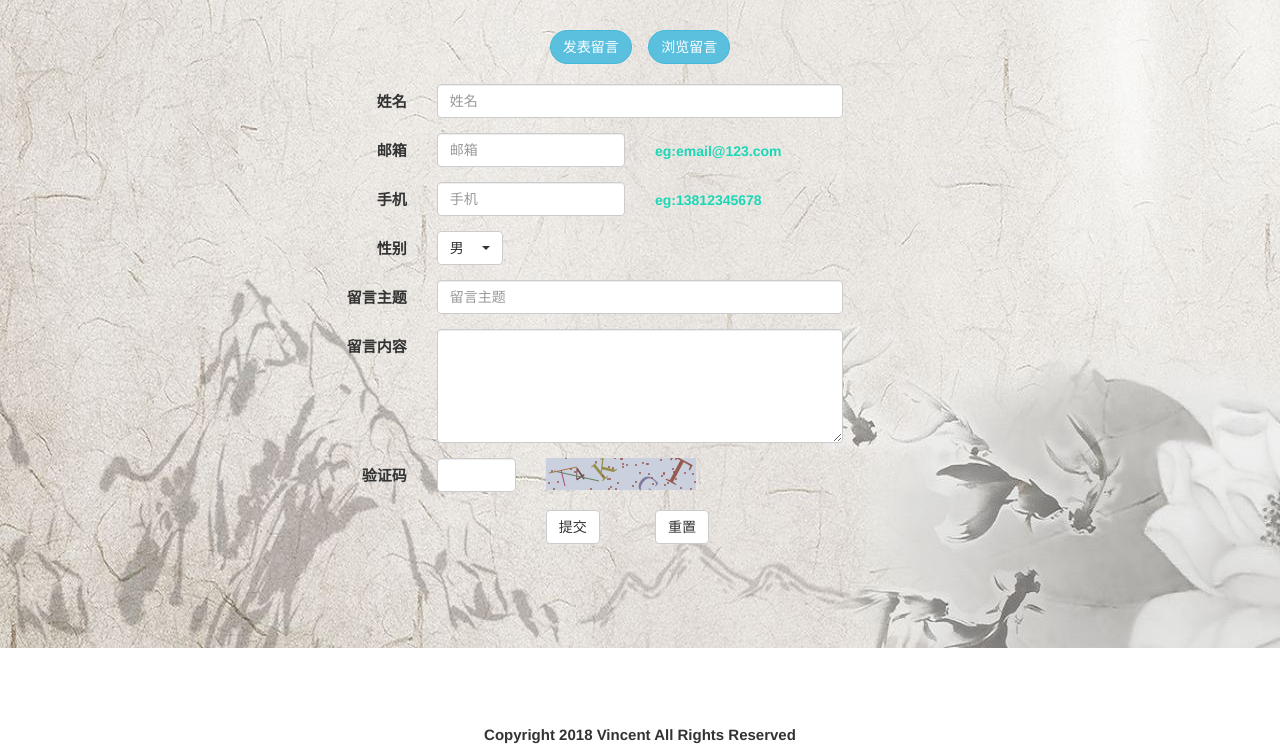
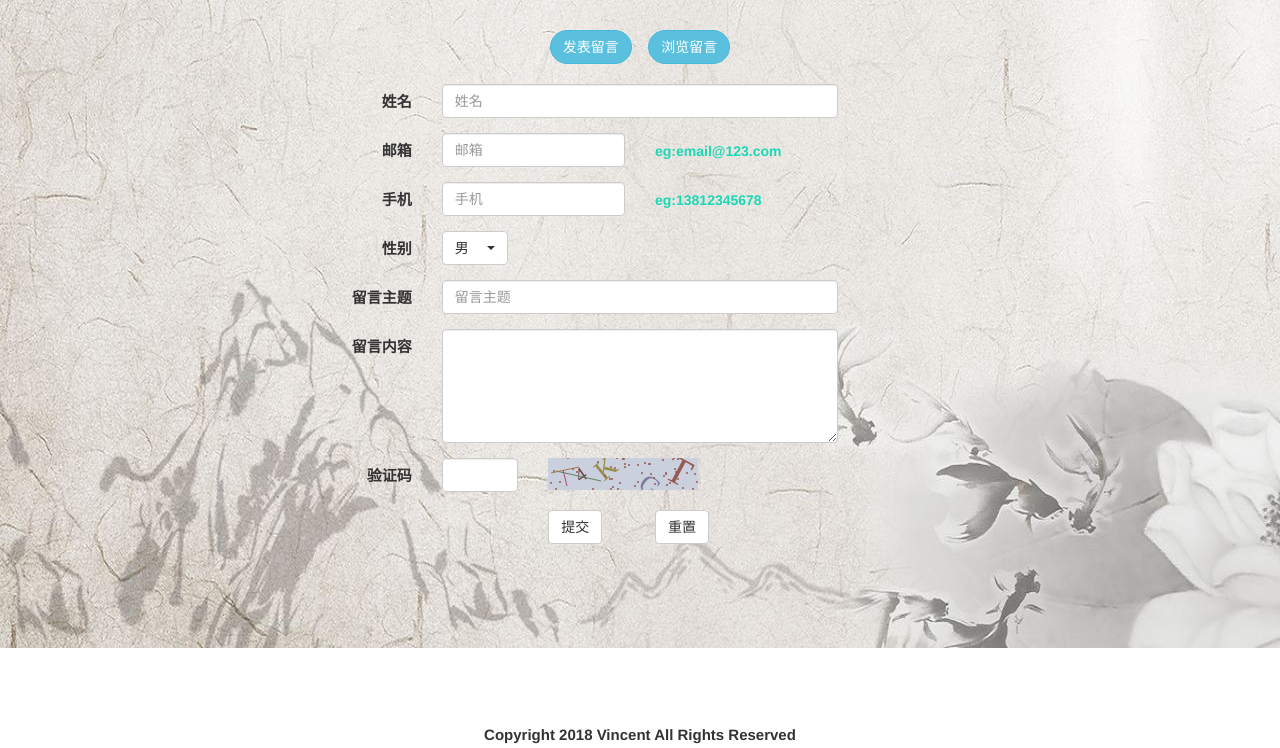
Before and after one commit to DealerSo/Django, a Django app: page /comments/addComments in a window 1280 px wide. Shown: the part 52-800 px from the top of the page. Run offline with Django 4.2, Linux system fonts and the light colour scheme; some libraries are stand-ins or nearby versions.

Commit message:
my website django project

```diff
--- a/mywebsite/static/css/comments.css
+++ b/mywebsite/static/css/comments.css
@@ -30,3 +30,8 @@
     font-weight: bold;
     color: #1bd7b6;
 }
+
+.form-horizontal .form-group {
+    margin-left: 0px;
+    margin-right: 0px;
+}
```
Also changed, not shown: mywebsite/templates/comments/addComments.html (+17 -9 lines).
